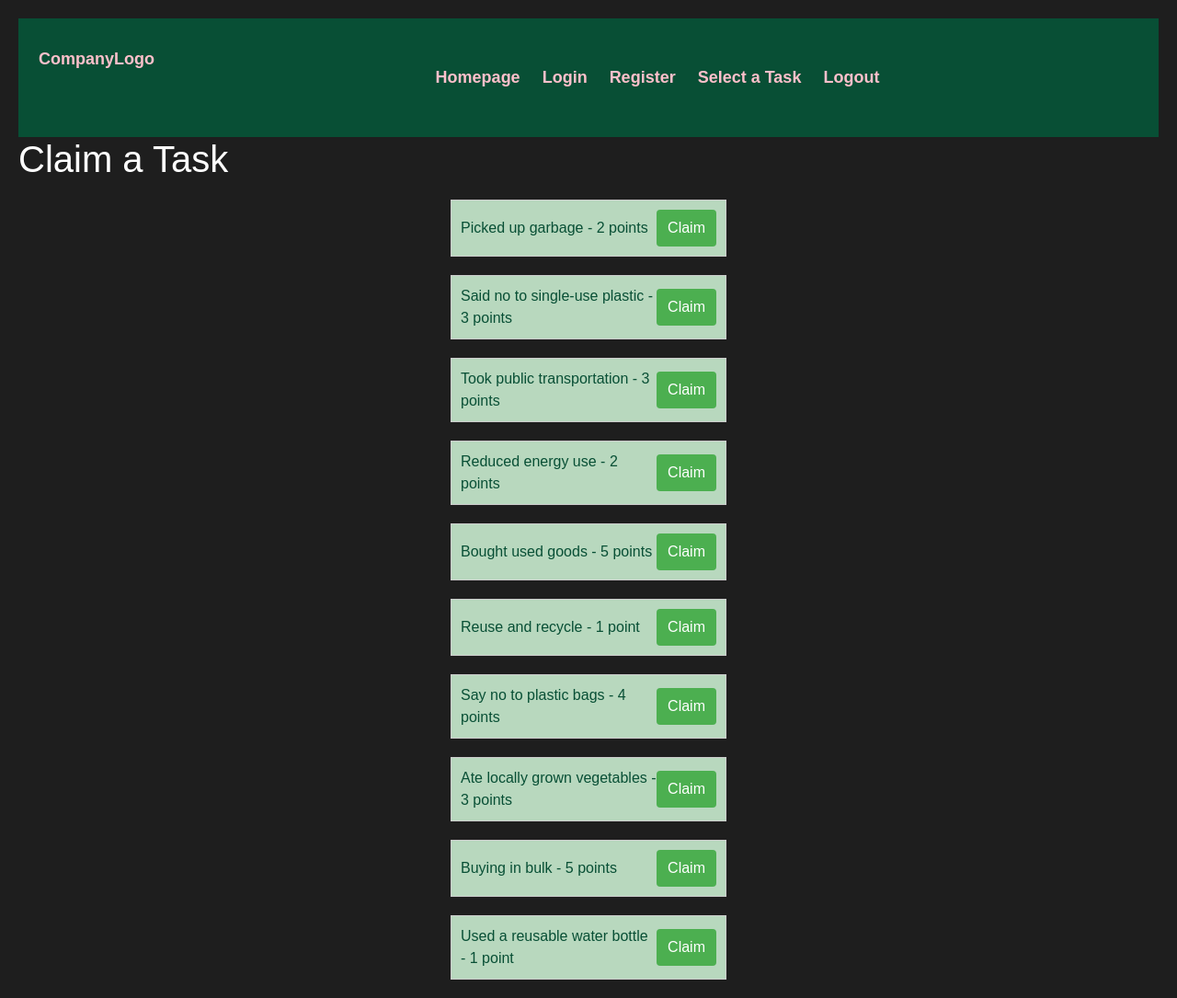
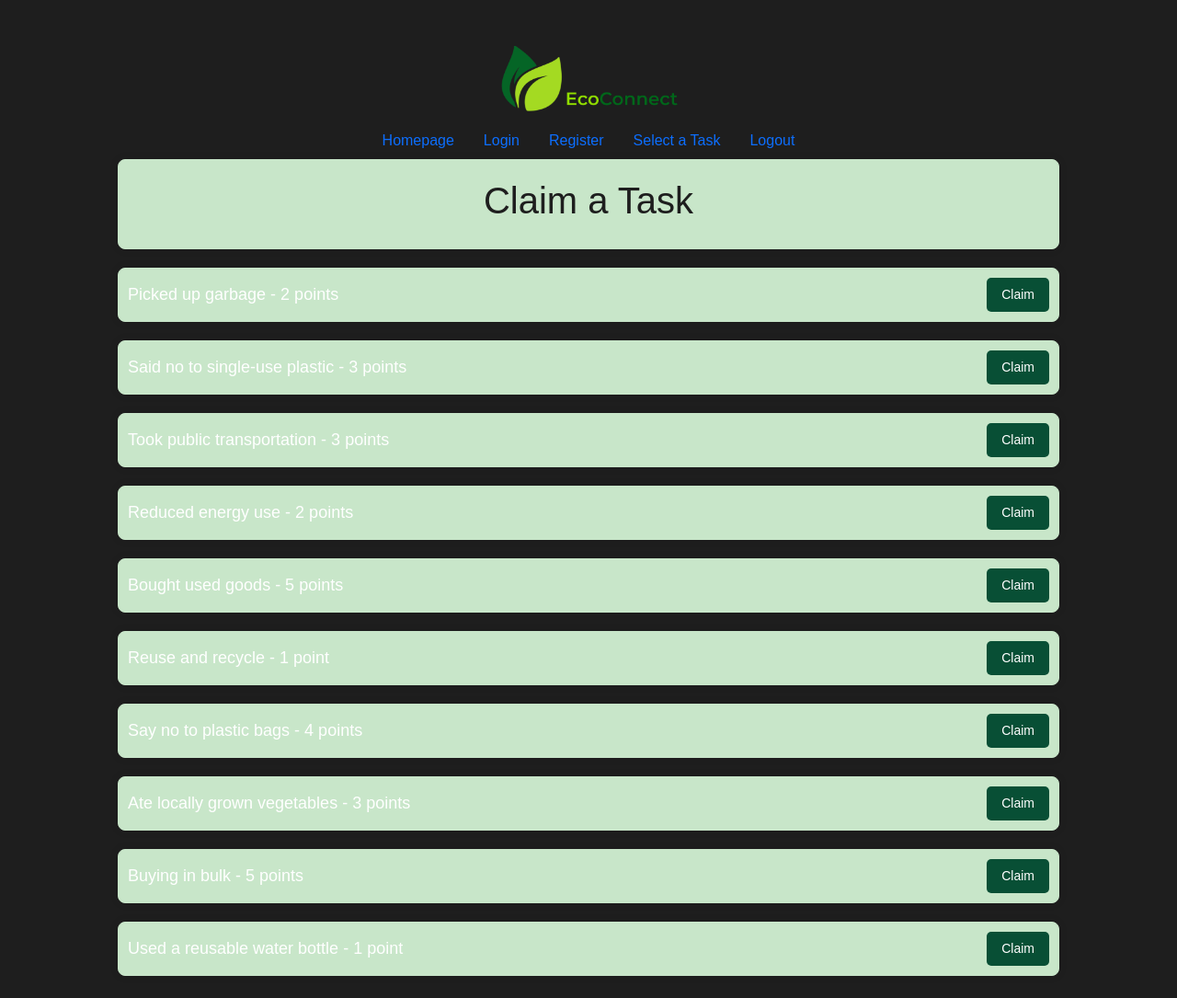
Before and after one commit to gpadberg/EcoConnect, a Flask app: page /selectATask in a window 1280 px wide. Shown: the whole page at 92% size. After the commit the page ends 1061 px from the top, so only its background shows below. Run offline with Flask 3, Linux system fonts and the light colour scheme.

Commit message:
Minor UI changes implemented

```diff
--- a/app.py
+++ b/app.py
@@ -1,8 +1,7 @@
-
 from flask import Flask, render_template, url_for, request, g, redirect, session
 from database import connect_to_database, getDatabase
-from werkzeug.security import generate_password_hash, check_password_hash
 import os
+
 app = Flask(__name__)
 app.config['SECRET_KEY'] = os.urandom(24)
 
@@ -23,57 +22,58 @@ def get_current_user():
 @app.route('/')
 def index():
     user = get_current_user()
-    return render_template("landing.html", user=user)
+    show_navbar = True  # Assuming you want the navbar to be shown on the landing page
+    return render_template("landing.html", user=user, show_navbar=show_navbar)
 
+@app.route('/login', methods=["POST", "GET"])
+def login():
+    user = get_current_user()
+    error = None
 
-@app.route('/login', methods = ["POST","GET"])
-def login():
-    user  = get_current_user()
-    error = None
     if request.method == "POST":
         name = request.form['username']
         password = request.form['password']
         db = getDatabase()
-        fetchedperson_cursor=db.execute("select * from users where username = ?",[name])
+        fetchedperson_cursor = db.execute("select * from users where username = ?", [name])
         personfromdatabase = fetchedperson_cursor.fetchone()
+
         if personfromdatabase:
             if password == personfromdatabase['password']:
                 session['user'] = personfromdatabase['username']
                 return redirect(url_for('index'))
             else:
-                error = "username or password did not match. Try again"
-                return render_template('login.html', error = error)
+                error = "Username or password did not match. Try again."
         else:
-            error = "username or password did not match, try again"
-            return redirect(url_for('login'))
+            error = "Username or password did not match. Try again."
 
-    return render_template("login.html", user=user)
+    return render_template("login.html", user=user, error=error)
 
-@app.route('/register', methods = ["POST", "GET"])
+@app.route('/register', methods=["POST", "GET"])
 def register():
-    user  = get_current_user()
+    user = get_current_user()
     error = None
+
     if request.method == "POST":
-        db = getDatabase()
         name = request.form['username']
         password = request.form['password']
+        db = getDatabase()
 
-        user_fetching_cursor = db.execute("select * from users where username = ?",[name])
+        user_fetching_cursor = db.execute("select * from users where username = ?", [name])
         existing_user = user_fetching_cursor.fetchone()
+
         if existing_user:
-            error = "username already taken, please try again"
-            return render_template("register.html", error = error)
+            error = "Username already taken. Please try again."
+        else:
+            db.execute("insert into users (name, password, teacher, admin) values (?,?,?,?)", [name, password, '0', '0'])
+            db.commit()
+            session['user'] = name
+            return redirect(url_for('index'))
 
-        db.execute("insert into users (name, password, teacher, admin) values (?,?,?,?)",[name, password, '0', '0'])
-        db.commit()
-        session['user'] = name
-        return redirect(url_for('index'))
-    return render_template("register.html", user=user)
+    return render_template("register.html", user=user, error=error, show_navbar=True)
 
 @app.route('/selectATask')
 def selectATask():
     return render_template("selectATask.html")
-
 
 @app.route('/logout')
 def logout():
@@ -85,4 +85,4 @@ def home():
     return render_template("home.html")
 
 if __name__ == "__main__":
-    app.run(debug = True)
+    app.run(debug=True)
--- a/static/selectATask.css
+++ b/static/selectATask.css
@@ -1,62 +1,107 @@
+/* SelectATask.css */
 body {
-    color: white;
   font-family: Arial, sans-serif;
-    margin: 20px;
-
+  margin: 0;
+  padding: 0;
+  background-color: #1E1E1E;
+  color: white; /* Set text color to white */
+}
+/* Logo Styles */
+#logo {
+  display: flex;
+  justify-content: center; /* Horizontally centers the logo */
+  align-items: center;     /* Vertically centers the logo */
+  margin-top: 50px;        /* Adds some top margin for spacing */
 }
 
-body, html {
-  background-color: #1E1E1E;
+#logo img {
+  max-width: 200px;        /* Set a maximum width for the logo */
+  height: auto;            /* Maintain aspect ratio */
 }
 
+.parent {
+  margin-top: 10px; /* Adjusted margin-top for spacing */
+}
+
+/* Navigation Bar */
+nav {
+  background-color: #084F35;
+  padding: 10px;
+  text-align: center;
+  border: 1px solid #084F35; /* Add this line with your border color */
+}
+
+nav ul {
+  list-style: none;
+  margin: 0;
+  padding: 0;
+}
+
+nav li {
+  display: inline-block;
+  margin-right: 20px;
+}
+
+nav a {
+  text-decoration: none;
+  color: white; /* Replace 'yourTextColor' with the desired color code or name */
+  font-size: 16px;
+}
+
+nav a:hover {
+  color: pink; /* Replace 'yourHoverColor' with the desired hover color code or name */
+}
+
+
+/* Hero Section */
+#hero {
+  background-color: #C8E6C9;
+  border: 1px solid #C8E6C9;
+  border-radius: 8px;
+  padding: 20px;
+  box-shadow: 0 0 10px rgba(0, 0, 0, 0.1);
+  text-align: center; /* Center text */
+  width: 80%; /* Set a fixed width, adjust as needed */
+  margin: 0 auto; /* Center the hero box horizontally */
+}
+
+#hero h1 {
+  color: #1e1e1e;
+}
+
+#hero p {
+  color: #1e1e1e;
+}
+
+/* Task Containers */
 .task-container {
-    background-color: #B8D8BE;
-    display: flex;
-    justify-content: space-between;
-    align-items: center;
-    width: 300px;
-    margin: 20px auto;
-    border: 1px solid #ccc;
+  background-color: #C8E6C9;
+  border: 1px solid #C8E6C9;
+  border-radius: 8px;
+  box-shadow: 0 0 10px rgba(0, 0, 0, 0.1);
+  margin: 20px auto; /* Center the task container horizontally */
   padding: 10px;
+  width: 80%; /* Set a fixed width, adjust as needed */
+  display: flex; /* Use flexbox */
+  align-items: center; /* Center items vertically */
+  justify-content: space-between; /* Add space between items */
 }
 
 .task-name {
-    flex: 1;
-
-    color: #084F35;
+  font-size: 18px;
+  margin-bottom: 0; /* Remove margin to align text with the button */
 }
 
 .claim-button {
-    padding: 8px 12px;
-    background-color: #4CAF50;
+  background-color: #084F35;
   color: white;
+  padding: 8px 16px;
   border: none;
-    border-radius: 4px;
+  border-radius: 5px;
   cursor: pointer;
+  font-size: 14px;
 }
 
 .claim-button:hover {
   background-color: pink;
 }
-
-.header {
-  overflow: hidden;
-  background-color: #084F35;
-  padding: 20px 10px;
-  text-align: center;
-}
-
-
-.header a {
-  float: left;
-  color: pink;
-  text-align: center;
-  padding: 12px;
-  text-decoration: none;
-  font-size: 18px;
-  line-height: 25px;
-  border-radius: 4px;
-  font-weight: bold; /* Add this line to make the text bold */
-  display: inline-block;
-  margin: 0 auto;
-}
--- a/templates/landing.html
+++ b/templates/landing.html
@@ -7,10 +7,13 @@
     <meta name="viewport" content="width=device-width, initial-scale=1.0">
     <title>EcoConnect - Sustainability Facts</title>
     <link href="https://cdn.jsdelivr.net/npm/bootstrap@5.3.2/dist/css/bootstrap.min.css" rel="stylesheet" integrity="sha384-T3c6CoIi6uLrA9TneNEoa7RxnatzjcDSCmG1MXxSR1GAsXEV/Dwwykc2MPK8M2HN" crossorigin="anonymous">
-    <link rel="stylesheet" href="styles.css">
+    <link rel="stylesheet" type="text/css" href="static/landing.css">
 </head>
 <body>
     <script src="https://cdn.jsdelivr.net/npm/bootstrap@5.3.2/dist/js/bootstrap.bundle.min.js" integrity="sha384-C6RzsynM9kWDrMNeT87bh95OGNyZPhcTNXj1NW7RuBCsyN/o0jlpcV8Qyq46cDfL" crossorigin="anonymous"></script>
+    <div id="logo">
+        <img src="static/EcoConnect.png" alt="Your Logo">
+    </div>
     <div class="parent">
         <div class="header">
             {{ show_links(user) }}
--- a/templates/selectATask.html
+++ b/templates/selectATask.html
@@ -1,31 +1,29 @@
 {% from "showlinks.html" import show_links %}
 <!DOCTYPE html>
-<html>
+<html lang="en">
 <head>
     <meta charset="utf-8">
     <meta name="viewport" content="width=device-width, initial-scale=1">
     <title>Claim a Task</title>
     <link href="https://cdn.jsdelivr.net/npm/bootstrap@5.3.2/dist/css/bootstrap.min.css" rel="stylesheet" integrity="sha384-T3c6CoIi6uLrA9TneNEoa7RxnatzjcDSCmG1MXxSR1GAsXEV/Dwwykc2MPK8M2HN" crossorigin="anonymous">
     <link rel="stylesheet"  href="static/SelectATask.css">
-
-
 </head>
 <body>
     <script src="https://cdn.jsdelivr.net/npm/bootstrap@5.3.2/dist/js/bootstrap.bundle.min.js" integrity="sha384-C6RzsynM9kWDrMNeT87bh95OGNyZPhcTNXj1NW7RuBCsyN/o0jlpcV8Qyq46cDfL" crossorigin="anonymous"></script>
-    <div class="header">
 
-  <a href="#default" class="logo">CompanyLogo</a>
+    <div id="logo">
+      <img src="static/EcoConnect.png" alt="Your Logo">
+  </div>
+
     <div class="parent">
         <div class="header">
             {{ show_links(user) }}
         </div>
     </div>
-
-
-
-</div>
-
+    <section id="hero">
+      <!-- Add a hero image or content here -->
       <h1>Claim a Task</h1>
+  </section>
 
 
 
```
Also changed, not shown: static/landing.css (added, +106 -0 lines), templates/login.html (+8 -6 lines), templates/register.html (+6 -3 lines). Lines whose indentation alone changed are shown as unchanged.
